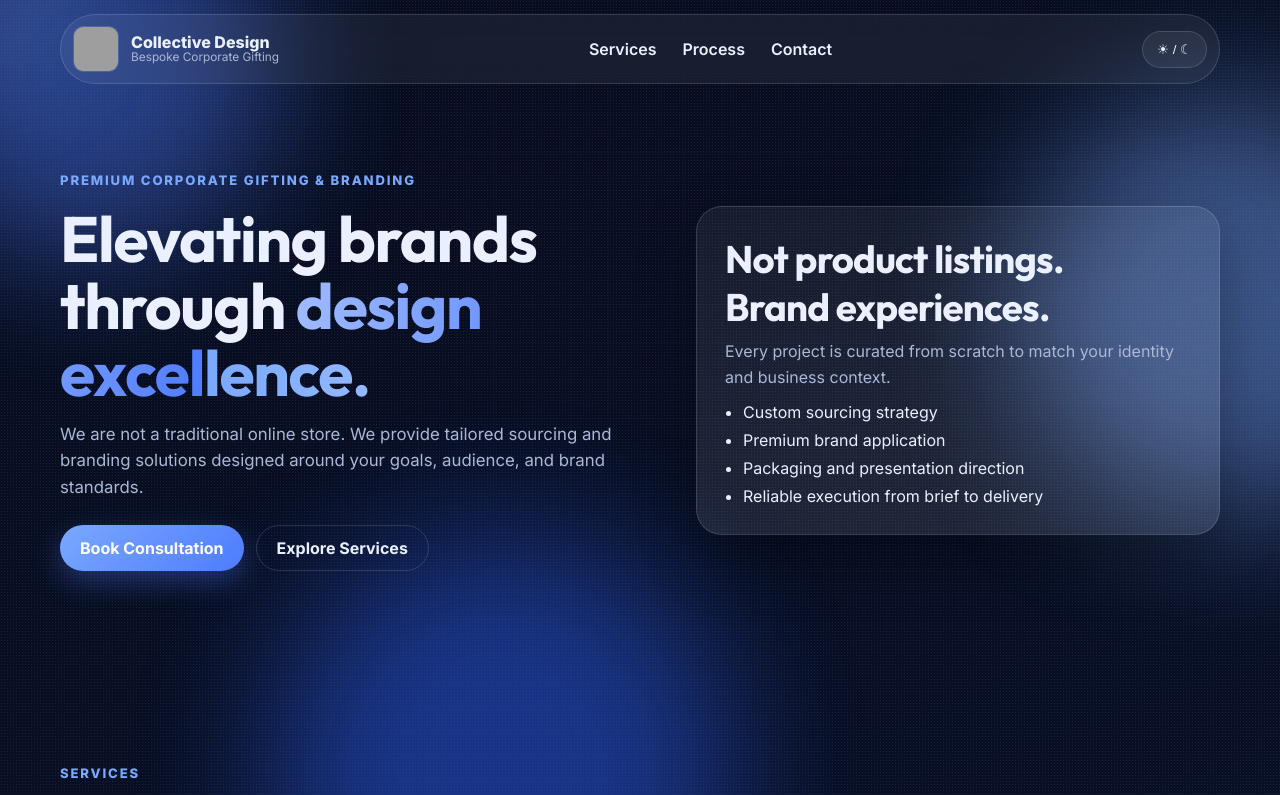
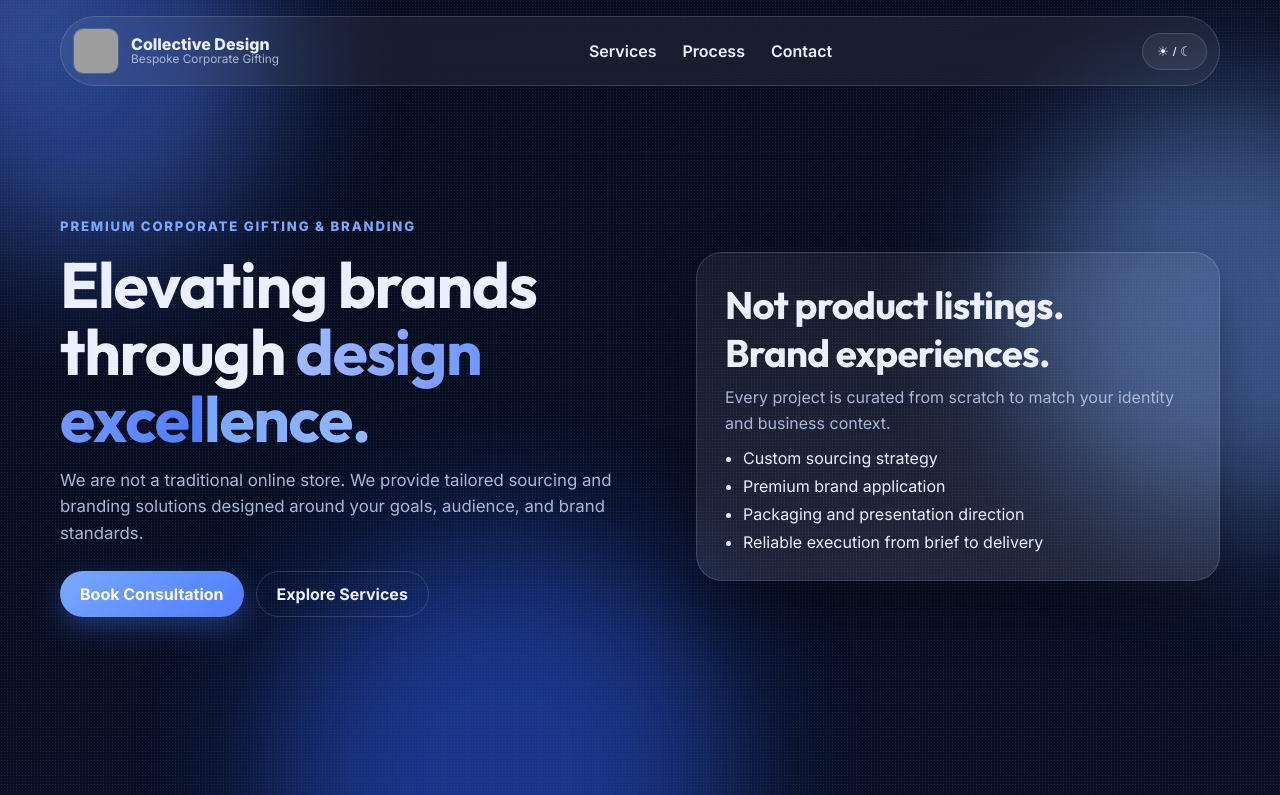
Before and after one commit to vysanchellan/collective-design-mvp, a plain HTML site: page index.html in a window 1280 px wide. Shown: the top 795 px of the page. Drawn offline with Linux system fonts and the light colour scheme; grey boxes are pictures that could not be loaded.

Commit message:
Adjust header and hero section padding
Increased padding for the site header and hero section to improve spacing.

```diff
--- a/styles.css
+++ b/styles.css
@@ -111,7 +111,12 @@ p{margin:0;color:var(--muted);line-height:1.6}
 }
 
 /* Header */
-.site-header{position:sticky;top:0;z-index:100;padding:14px 0}
+.site-header{
+  position:sticky;
+  top:0;
+  z-index:100;
+  padding:16px 0 22px; /* increased spacing */
+}
 .nav-wrap{
   min-height:70px;border-radius:999px;padding:8px 12px;
   display:grid;grid-template-columns:auto 1fr auto;align-items:center;gap:14px;
@@ -130,7 +135,9 @@ p{margin:0;color:var(--muted);line-height:1.6}
 }
 
 /* Hero */
-.hero{padding-top:72px}
+.hero{
+  padding-top:108px; /* increased spacing below top bar */
+}
 .hero-grid{display:grid;grid-template-columns:1.08fr .92fr;gap:20px;align-items:center}
 .headline span{
   background:linear-gradient(90deg,var(--brand),#c6d9ff,var(--brand-2));
@@ -232,6 +239,8 @@ p{margin:0;color:var(--muted);line-height:1.6}
   .cards{grid-template-columns:1fr}
   .timeline{grid-template-columns:1fr}
   .section{padding:74px 0}
+  .site-header{padding:12px 0 16px}
+  .hero{padding-top:88px}
 }
 @media (max-width:540px){
   .brand-sub{display:none}
```
